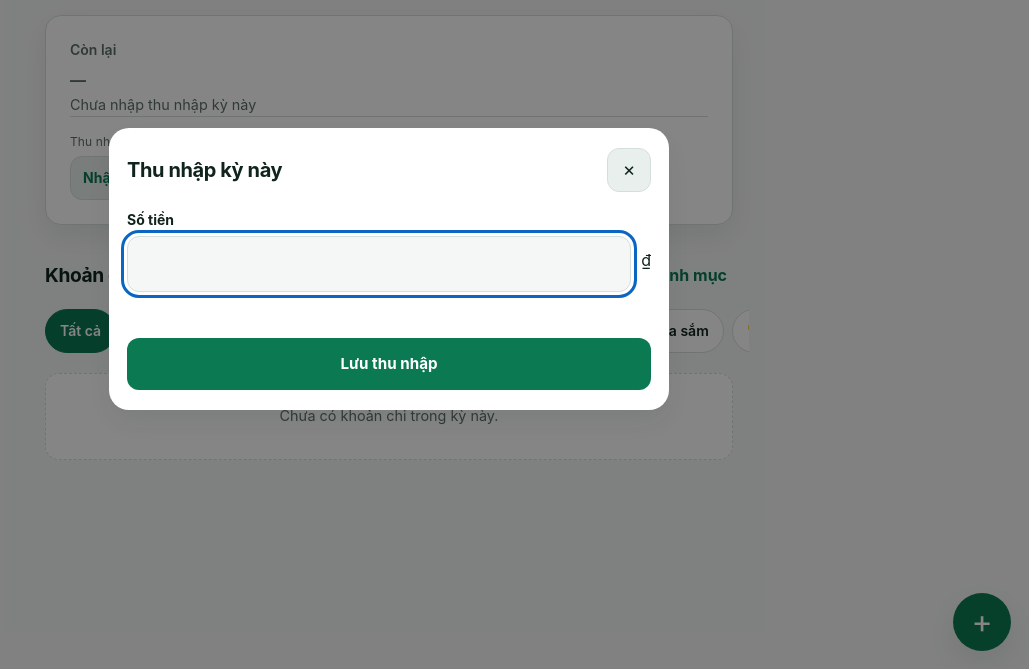
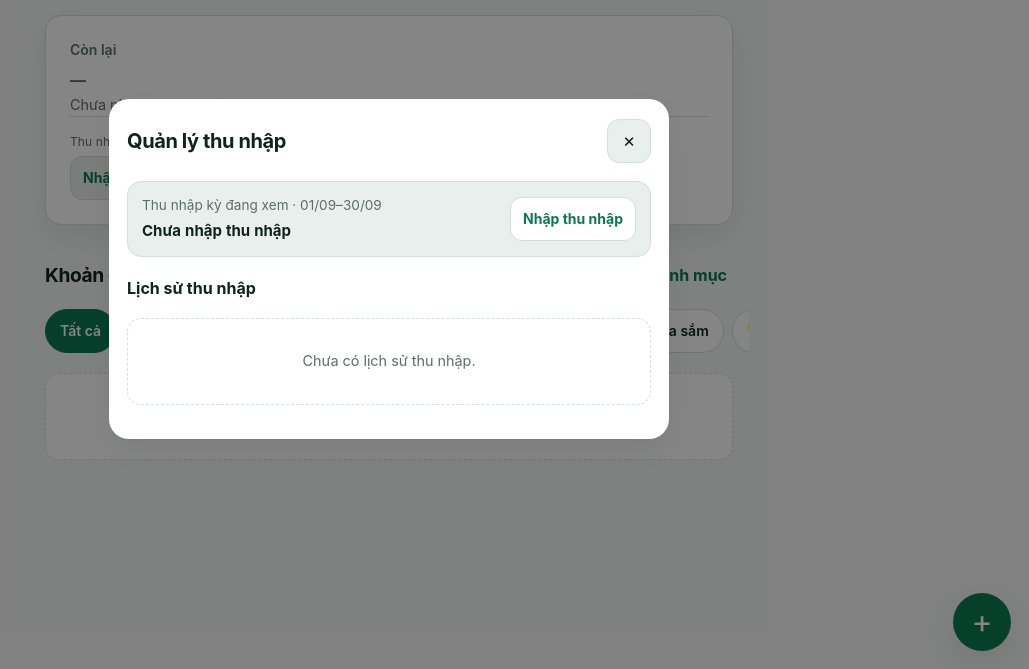
Before and after one commit to vuhaianh210/silo-myassitant, a website with bundled scripts: page index.html in a window 1280 px wide. Both pictures are taken after a click on the button "Nhập thu nhập". Shown: the part 131-800 px from the top of the page, without its empty margins (251-1280 px from the left). Built offline with nearby package versions, Linux system fonts and the light colour scheme.

Commit message:
feat: add income management menu

```diff
--- a/app.js
+++ b/app.js
@@ -7,6 +7,7 @@ const $ = selector => document.querySelector(selector);
 const STATUS_COPY = { missing: 'Chưa nhập thu nhập kỳ này', ok: 'Còn trong kế hoạch', warning: 'Sắp dùng hết thu nhập kỳ này', exceeded: 'Đã chi vượt thu nhập kỳ này' };
 let state;
 let editingExpenseId = null;
+let editingIncomePeriodKey = null;
 let dirtyDialogId = null;
 let swipeRow = null;
 let swipeGesture = null;
@@ -91,8 +92,37 @@ function updatePeriodPreview() {
   const next = periodBounds(shiftPeriodKey(state.selectedPeriodKey, 1), day, anchor);
   preview.textContent = `Kỳ này: ${current.rangeLabel} · Kỳ sau: ${next.rangeLabel}`;
 }
-function openIncomeEditor() { const input = $('#incomeAmount'); input.value = formatMoneyInput(state.periodIncomes[state.selectedPeriodKey] ?? ''); $('#incomeAmountError').textContent = ''; $('#incomeSheet').showModal(); input.focus({ preventScroll: true }); }
-function saveIncome(event) { event.preventDefault(); const amount = parsePositiveAmount($('#incomeAmount').value); if (amount === null) { $('#incomeAmountError').textContent = 'Thu nhập phải lớn hơn 0.'; $('#incomeAmount').focus(); return; } try { repository.savePeriodIncome(state.selectedPeriodKey, amount); state.periodIncomes = { ...state.periodIncomes, [state.selectedPeriodKey]: amount }; $('#incomeSheet').close(); announce('Đã lưu thu nhập'); render(); } catch { $('#incomeAmountError').textContent = 'Không thể lưu trên iPhone.'; } }
+function renderIncomeManager() {
+  const key = state.selectedPeriodKey;
+  const current = state.periodIncomes[key] ?? null;
+  const range = periodBounds(key, state.cycleEndDay, state.anchor).rangeLabel;
+  const currentRegion = $('#incomeCurrent');
+  currentRegion.replaceChildren();
+  const copy = document.createElement('div');
+  const label = document.createElement('p'); label.textContent = `Thu nhập kỳ đang xem · ${range}`;
+  const amount = document.createElement('strong'); amount.textContent = current === null ? 'Chưa nhập thu nhập' : formatVnd(current);
+  copy.append(label, amount);
+  const edit = makeButton(current === null ? 'Nhập thu nhập' : 'Sửa thu nhập');
+  edit.addEventListener('click', () => openIncomeEditor(key));
+  currentRegion.append(copy, edit);
+
+  const history = $('#incomeHistory'); history.replaceChildren();
+  const entries = Object.entries(state.periodIncomes).filter(([periodKey]) => periodKey !== key).sort(([left], [right]) => right.localeCompare(left));
+  $('#incomeHistoryEmpty').hidden = entries.length > 0;
+  entries.forEach(([periodKey, value]) => {
+    const periodRange = periodBounds(periodKey, state.cycleEndDay, state.anchor).rangeLabel;
+    const row = makeButton('', 'income-history-row');
+    const period = document.createElement('span'); period.textContent = periodRange;
+    const income = document.createElement('strong'); income.textContent = formatVnd(value);
+    row.setAttribute('aria-label', `Sửa thu nhập ${periodRange}, ${formatVnd(value)}`);
+    row.append(period, income);
+    row.addEventListener('click', () => openIncomeEditor(periodKey));
+    history.append(row);
+  });
+}
+function openIncomeManager() { renderIncomeManager(); $('#incomeManagerSheet').showModal(); }
+function openIncomeEditor(periodKey = state.selectedPeriodKey) { editingIncomePeriodKey = periodKey; const input = $('#incomeAmount'); $('#incomeTitle').textContent = `Thu nhập kỳ ${periodBounds(periodKey, state.cycleEndDay, state.anchor).rangeLabel}`; input.value = formatMoneyInput(state.periodIncomes[periodKey] ?? ''); $('#incomeAmountError').textContent = ''; $('#incomeSheet').showModal(); input.focus({ preventScroll: true }); }
+function saveIncome(event) { event.preventDefault(); const amount = parsePositiveAmount($('#incomeAmount').value); if (amount === null) { $('#incomeAmountError').textContent = 'Thu nhập phải lớn hơn 0.'; $('#incomeAmount').focus(); return; } const periodKey = editingIncomePeriodKey ?? state.selectedPeriodKey; try { repository.savePeriodIncome(periodKey, amount); state.periodIncomes = { ...state.periodIncomes, [periodKey]: amount }; $('#incomeSheet').close(); editingIncomePeriodKey = null; if ($('#incomeManagerSheet').open) renderIncomeManager(); announce('Đã lưu thu nhập'); render(); } catch { $('#incomeAmountError').textContent = 'Không thể lưu trên iPhone.'; } }
 function openExpenseEditor(expenseId = null) { editingExpenseId = expenseId; const expense = state.expenses.find(item => item.id === expenseId); $('#expenseTitle').textContent = expense ? 'Sửa khoản chi' : 'Thêm khoản chi'; $('#expenseAmount').value = expense ? formatMoneyInput(expense.amount) : ''; $('#expenseTitleInput').value = expense?.title ?? ''; $('#expenseDate').value = expense?.date ?? todayKey(); $('#categoryGrid').dataset.selected = expense?.catId ?? state.lastCategory; ['expenseAmountError', 'expenseTitleError', 'expenseDateError'].forEach(id => { $(`#${id}`).textContent = ''; }); renderCategoryGrid($('#categoryGrid').dataset.selected); $('#expenseSheet').showModal(); $('#expenseAmount').focus({ preventScroll: true }); }
 function saveExpense(event) { event.preventDefault(); const amount = parsePositiveAmount($('#expenseAmount').value); const title = $('#expenseTitleInput').value.trim(); const date = $('#expenseDate').value; const categoryId = $('#categoryGrid').dataset.selected || 'other'; let valid = true; if (amount === null) { $('#expenseAmountError').textContent = 'Số tiền phải lớn hơn 0.'; valid = false; } if (!title || title.length > 80) { $('#expenseTitleError').textContent = 'Tiêu đề từ 1 đến 80 ký tự.'; valid = false; } if (!isValidDateKey(date)) { $('#expenseDateError').textContent = 'Ngày không hợp lệ.'; valid = false; } if (!valid) return; const next = editingExpenseId ? state.expenses.map(item => item.id === editingExpenseId ? { ...item, title, amount, date, catId: categoryId } : item) : [...state.expenses, { id: crypto.randomUUID(), title, amount, date, catId: categoryId }]; try { repository.saveExpenses(next); repository.saveLastCategory(categoryId); state.expenses = next; state.lastCategory = categoryId; $('#expenseSheet').close(); announce(editingExpenseId ? 'Đã cập nhật khoản chi' : 'Đã lưu khoản chi'); render(); } catch { announce('Không thể lưu khoản chi.'); } }
 async function deleteExpense(expenseId) { const expense = state.expenses.find(item => item.id === expenseId); if (!expense || !(await confirmAction(`Xóa khoản chi “${expense.title}”?`, 'Xóa'))) return; try { const next = state.expenses.filter(item => item.id !== expenseId); repository.saveExpenses(next); state.expenses = next; announce('Đã xóa khoản chi'); render(); } catch { reportStorageError(); } }
@@ -130,7 +160,7 @@ if (!loaded.ok) { $('#storageError').hidden = false; $('#storageError').textCont
   if (savedPeriod) sessionStorage.removeItem('silo_selected_period');
   state = { ...loaded.state, selectedPeriodKey, selectedCategoryId: 'all' }; $('#app').inert = false; applyTheme(state.theme);
   $('#themeButton').addEventListener('click', () => $('#themeSheet').showModal()); $('#themeForm').addEventListener('change', event => { if (event.target.name !== 'theme') return; try { repository.saveTheme(event.target.value); state.theme = event.target.value; applyTheme(state.theme); $('#themeSheet').close(); } catch { reportStorageError(); } }); systemTheme.addEventListener('change', () => { if (state.theme === 'system') applyTheme('system'); });
-  $('#previousPeriod').addEventListener('click', () => { state.selectedPeriodKey = shiftPeriodKey(state.selectedPeriodKey, -1); state.selectedCategoryId = 'all'; render(); }); $('#nextPeriod').addEventListener('click', () => { state.selectedPeriodKey = shiftPeriodKey(state.selectedPeriodKey, 1); state.selectedCategoryId = 'all'; render(); }); $('#periodPicker').addEventListener('click', () => { $('#cycleEndDay').value = state.cycleEndDay; $('#cycleAnchor').value = state.anchor ?? ''; $('#cycleEndDayError').textContent = ''; $('#cycleAnchorError').textContent = ''; updatePeriodPreview(); $('#periodSettingsSheet').showModal(); }); $('#incomeButton').addEventListener('click', openIncomeEditor); $('#incomeForm').addEventListener('submit', saveIncome); $('#addExpense').addEventListener('click', () => openExpenseEditor()); $('#expenseForm').addEventListener('submit', saveExpense); $('#manageCategories').addEventListener('click', () => { renderCategoryManager(); $('#categorySheet').showModal(); }); $('#addCategoryButton').addEventListener('click', () => openCategoryEditor()); $('#categoryForm').addEventListener('submit', saveCategory); $('#periodSettingsForm').addEventListener('submit', saveCycleSettings); $('#periodSettingsForm').addEventListener('input', updatePeriodPreview);
+  $('#previousPeriod').addEventListener('click', () => { state.selectedPeriodKey = shiftPeriodKey(state.selectedPeriodKey, -1); state.selectedCategoryId = 'all'; render(); }); $('#nextPeriod').addEventListener('click', () => { state.selectedPeriodKey = shiftPeriodKey(state.selectedPeriodKey, 1); state.selectedCategoryId = 'all'; render(); }); $('#periodPicker').addEventListener('click', () => { $('#cycleEndDay').value = state.cycleEndDay; $('#cycleAnchor').value = state.anchor ?? ''; $('#cycleEndDayError').textContent = ''; $('#cycleAnchorError').textContent = ''; updatePeriodPreview(); $('#periodSettingsSheet').showModal(); }); $('#incomeButton').addEventListener('click', openIncomeManager); $('#incomeForm').addEventListener('submit', saveIncome); $('#addExpense').addEventListener('click', () => openExpenseEditor()); $('#expenseForm').addEventListener('submit', saveExpense); $('#manageCategories').addEventListener('click', () => { renderCategoryManager(); $('#categorySheet').showModal(); }); $('#addCategoryButton').addEventListener('click', () => openCategoryEditor()); $('#categoryForm').addEventListener('submit', saveCategory); $('#periodSettingsForm').addEventListener('submit', saveCycleSettings); $('#periodSettingsForm').addEventListener('input', updatePeriodPreview);
   window.visualViewport?.addEventListener('resize', updateKeyboardInset); window.visualViewport?.addEventListener('scroll', updateKeyboardInset);
   document.addEventListener('focusin', event => { if (!['expenseAmount', 'incomeAmount'].includes(event.target.id) || !navigator.maxTouchPoints) return; if (suppressSuggestionsOnFocus === event.target) suppressSuggestionsOnFocus = null; else updateAmountSuggestions(event.target); updateKeyboardInset(); });
   document.addEventListener('focusout', event => { if (!['expenseAmount', 'incomeAmount'].includes(event.target.id)) return; const dialog = event.target.closest('dialog'); if (event.relatedTarget instanceof Element && event.relatedTarget.closest('.money-accessory')) { updateKeyboardInset(); return; } if (suppressSuggestionsOnFocus === event.target) suppressSuggestionsOnFocus = null; window.setTimeout(() => { const active = document.activeElement; if (!dialog?.contains(active) || (!['expenseAmount', 'incomeAmount'].includes(active.id) && !active.closest('.money-accessory'))) dialog?.querySelector('.money-accessory')?.setAttribute('hidden', ''); updateKeyboardInset(); }, 150); });
--- a/index.html
+++ b/index.html
@@ -15,6 +15,7 @@
   </main>
   <button id="addExpense" class="fab" type="button" aria-label="Thêm khoản chi">+</button><p id="appStatus" class="toast" aria-live="polite" aria-atomic="true"></p><section id="storageError" class="fatal-error" role="alert" hidden></section><button id="updateBanner" class="update-banner" type="button" hidden>Có bản cập nhật — Tải lại</button>
   <dialog id="incomeSheet" class="sheet" aria-labelledby="incomeTitle"><form id="incomeForm" novalidate><header><h2 id="incomeTitle">Thu nhập kỳ này</h2><button type="button" data-close="incomeSheet" aria-label="Đóng">×</button></header><label for="incomeAmount">Số tiền</label><div class="money-control"><input id="incomeAmount" name="incomeAmount" type="text" inputmode="numeric" autocomplete="off" aria-describedby="incomeAmountError"><span>₫</span></div><div class="money-accessory" data-input="incomeAmount" hidden><div class="money-suggestions" role="group" aria-label="Gợi ý số tiền"></div></div><p id="incomeAmountError" class="field-error" role="alert"></p><button class="primary-button" type="submit">Lưu thu nhập</button></form></dialog>
+  <dialog id="incomeManagerSheet" class="sheet" aria-labelledby="incomeManagerTitle"><section><header><h2 id="incomeManagerTitle">Quản lý thu nhập</h2><button type="button" data-close="incomeManagerSheet" aria-label="Đóng">×</button></header><div id="incomeCurrent" class="income-current"></div><section aria-labelledby="incomeHistoryTitle"><h3 id="incomeHistoryTitle">Lịch sử thu nhập</h3><div id="incomeHistory" class="income-history"></div><p id="incomeHistoryEmpty" class="empty-state" hidden>Chưa có lịch sử thu nhập.</p></section></section></dialog>
   <dialog id="expenseSheet" class="sheet" aria-labelledby="expenseTitle"><form id="expenseForm" novalidate><header><h2 id="expenseTitle">Thêm khoản chi</h2><button type="button" data-close="expenseSheet" aria-label="Đóng">×</button></header><label for="expenseAmount">Số tiền</label><div class="money-control"><input id="expenseAmount" name="expenseAmount" type="text" inputmode="numeric" autocomplete="off" aria-describedby="expenseAmountError"><span>₫</span></div><div class="money-accessory" data-input="expenseAmount" hidden><div class="money-suggestions" role="group" aria-label="Gợi ý số tiền"></div></div><p id="expenseAmountError" class="field-error" role="alert"></p><label for="expenseTitleInput">Tiêu đề</label><input id="expenseTitleInput" name="title" maxlength="80" autocomplete="off"><p id="expenseTitleError" class="field-error" role="alert"></p><fieldset><legend>Danh mục</legend><div id="categoryGrid" class="category-grid"></div></fieldset><label for="expenseDate">Ngày</label><input id="expenseDate" name="date" type="date"><p id="expenseDateError" class="field-error" role="alert"></p><button class="primary-button" type="submit">Lưu khoản chi</button></form></dialog>
   <dialog id="periodSettingsSheet" class="sheet" aria-labelledby="periodSettingsTitle"><form id="periodSettingsForm" novalidate><header><h2 id="periodSettingsTitle">Cài đặt kỳ</h2><button type="button" data-close="periodSettingsSheet" aria-label="Đóng">×</button></header><label for="cycleEndDay">Kết thúc kỳ — ngày</label><input id="cycleEndDay" type="number" inputmode="numeric" min="1" max="31"><p id="cycleEndDayError" class="field-error" role="alert"></p><label for="cycleAnchor">Kỳ đầu tiên bắt đầu</label><input id="cycleAnchor" type="date"><p id="cycleAnchorError" class="field-error" role="alert"></p><p id="periodPreview" class="period-preview" aria-live="polite"></p><button class="primary-button" type="submit">Lưu kỳ</button></form></dialog>
   <dialog id="themeSheet" class="sheet" aria-labelledby="themeTitle"><form id="themeForm"><header><h2 id="themeTitle">Giao diện</h2><button type="button" data-close="themeSheet" aria-label="Đóng">×</button></header><label class="theme-choice"><input type="radio" name="theme" value="system"> Theo hệ thống</label><label class="theme-choice"><input type="radio" name="theme" value="light"> Sáng</label><label class="theme-choice"><input type="radio" name="theme" value="dark"> Tối</label></form></dialog>
--- a/styles.css
+++ b/styles.css
@@ -86,3 +86,11 @@ button:active:not(:disabled){transform:translateY(1px)}
 input{caret-color:var(--primary)}
 @media(min-width:600px){.sheet{width:min(calc(100% - 48px),560px);margin:auto;border-radius:20px}.sheet.wide-sheet{width:min(calc(100% - 48px),680px)}}
 @media(max-width:480px){.summary{padding:20px}.sheet{padding:18px 16px calc(18px + var(--safe-bottom))}.confirm-dialog{padding:20px}}
+.income-current{display:grid;grid-template-columns:minmax(0,1fr) auto;gap:12px;align-items:center;padding:14px;border:1px solid var(--border);border-radius:14px;background:var(--surface-muted)}
+.income-current p{margin:0;color:var(--muted);font-size:.85rem}
+.income-current strong{display:block;margin-top:4px;color:var(--text);font-size:.9375rem;font-variant-numeric:tabular-nums}
+.income-current button,.income-history-row{min-height:44px;padding:0 12px;border:1px solid var(--border);border-radius:12px;background:var(--surface);color:var(--primary);font-size:.875rem;font-weight:700}
+.income-history{display:grid;gap:8px;margin-top:10px}
+.income-history-row{display:flex;width:100%;align-items:center;justify-content:space-between;gap:12px;text-align:left}
+.income-history-row strong{color:var(--text);font-variant-numeric:tabular-nums}
+#incomeHistoryTitle{margin:20px 0 0;font-size:1rem}
--- a/sw.js
+++ b/sw.js
@@ -1,4 +1,4 @@
-const CACHE_NAME = 'silo-v13-atomic-shell';
+const CACHE_NAME = 'silo-v14-atomic-shell';
 const APP_SHELL = ['./', './index.html', './styles.css', './app.js', './logic.js', './storage.js', './manifest.json', './icons/icon-192.svg', './icons/icon-512.svg', './icons/apple-touch-icon.png'];
 
 self.addEventListener('install', event => { event.waitUntil(caches.open(CACHE_NAME).then(cache => cache.addAll(APP_SHELL.map(path => new Request(new URL(path, self.registration.scope), { cache: 'reload' }))))); });
```
